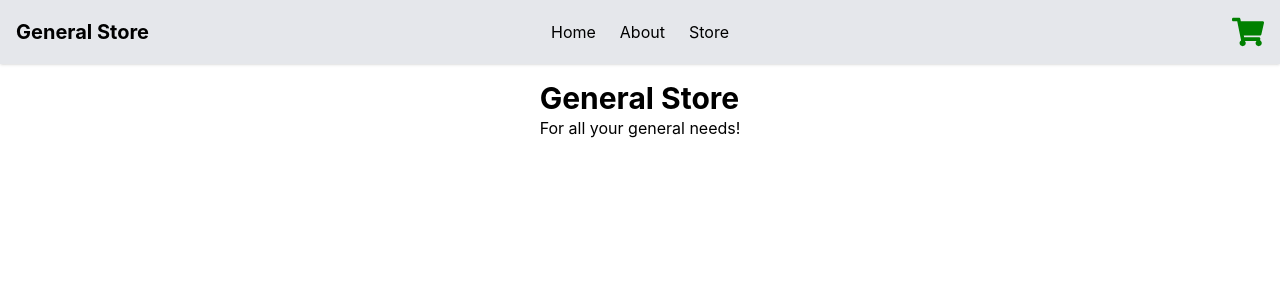
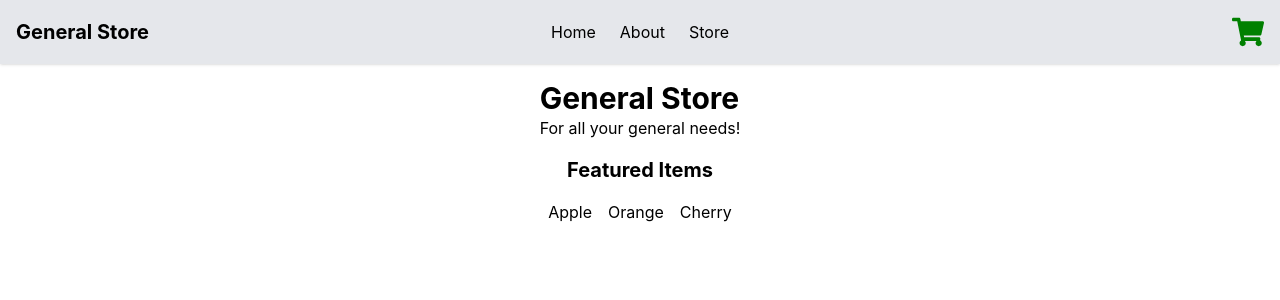
Before and after one commit to lukereiner/ecommerce-store, a React (Vite) app: page / in a window 1280 px wide. Shown: the top 300 px of the page. Built offline with nearby package versions, Linux system fonts and the light colour scheme.

Commit message:
complete down to featured items on home

```diff
--- a/src/App.jsx
+++ b/src/App.jsx
@@ -1,20 +1,16 @@
 import { useState } from 'react'
 import { Routes, Route, Link } from 'react-router-dom'
+import './App.css'
 import Navbar from './components/home/Navbar';
 import HomeHeader from './components/home/HomeHeader';
-import './App.css'
+import FeaturedItems from './components/home/FeaturedItems';
 
 export default function App() {
   return (
     <div className="">
-
-      <div>
         <Navbar />
-      </div>
-
-      <div>
         <HomeHeader />
-      </div>
+        <FeaturedItems />
 
     </div>
   );
--- /dev/null
+++ b/src/components/home/FeaturedItems.jsx
@@ -0,0 +1,27 @@
+import React from "react";
+
+const FeaturedItems = () => {
+  const items = [
+    { id: 1, name: "Apple" },
+    { id: 2, name: "Orange" },
+    { id: 3, name: "Cherry" },
+  ];
+
+  return (
+    <>
+      <div id="main" className="flex flex-col items-center justify-center w-full pt-4">
+        <div id="heading" className="text-xl font-bold mb-4">Featured Items</div>
+
+        <div id="items">
+          <ul className="flex flex-row gap-4">
+            {items.map((item) => (
+              <li key={item.id}>{item.name}</li>
+            ))}
+          </ul>
+        </div>
+      </div>
+    </>
+  );
+};
+
+export default FeaturedItems;
```
